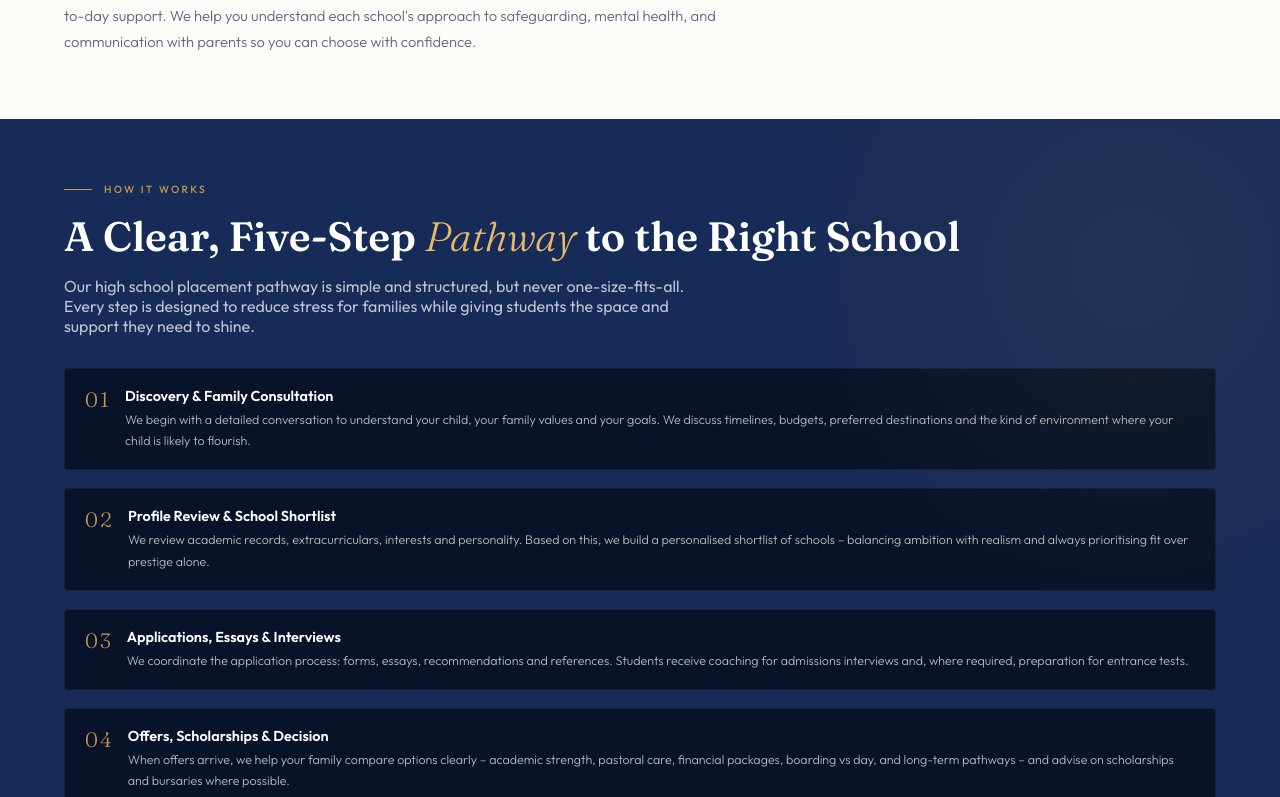
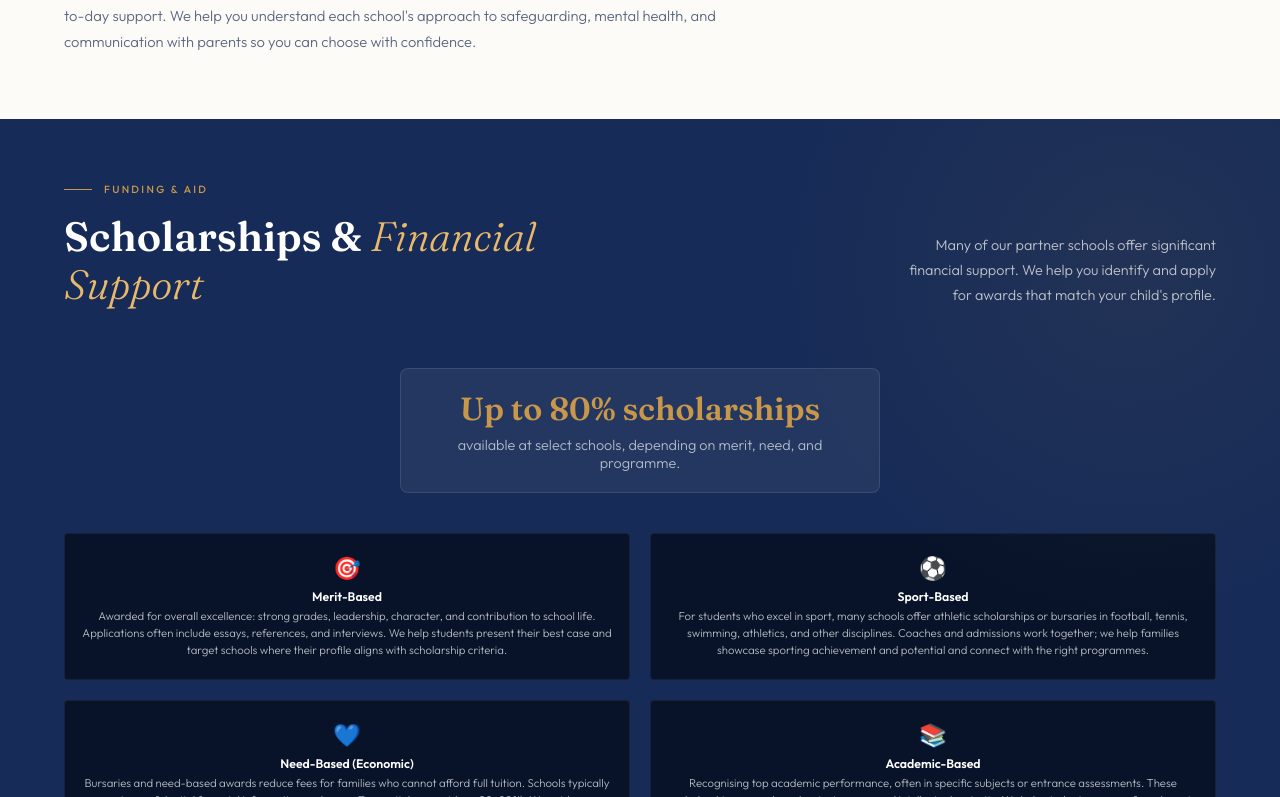
Before and after one commit to odbalogun/naledi, a React (Vite) app: page /high-school-placement in a window 1280 px wide. Shown: the part 4283-5080 px from the top of the page. Built offline with nearby package versions, Linux system fonts and the light colour scheme.

Commit message:
More cleanup and wrapping up of sections

```diff
--- a/src/App.css
+++ b/src/App.css
@@ -812,6 +812,29 @@ nav.solid {
   font-weight: 300;
 }
 
+/* Process section: scholarships (dark variant) */
+.process .svc-top .ttl { color: #fff; }
+.process .svc-top .ttl i { color: var(--gold2); }
+.process .svc-top > p { color: rgba(255,255,255,.72); }
+.process .scholarship-highlight {
+  background: rgba(255,255,255,.06);
+  border: 1px solid rgba(255,255,255,.1);
+  border-radius: 8px;
+}
+.process .scholarship-highlight p { color: rgba(255,255,255,.65); }
+.process .hs-scholarship-pillars .pil {
+  background: rgba(8,18,38,.92);
+  border: 1px solid rgba(255,255,255,.06);
+  box-shadow: none;
+}
+.process .hs-scholarship-pillars .pil:hover {
+  background: rgba(12,24,50,.95);
+  border-color: rgba(255,255,255,.1);
+  box-shadow: 0 8px 32px rgba(0,0,0,.2);
+}
+.process .hs-scholarship-pillars .pil h4 { color: #fff; }
+.process .hs-scholarship-pillars .pil p { color: rgba(255,255,255,.7); }
+
 /* TESTIMONIALS */
 .testimonials { background: var(--white); }
 .t-head { text-align: center; max-width: 560px; margin: 0 auto 60px; }
--- a/src/pages/HighSchoolPlacement.tsx
+++ b/src/pages/HighSchoolPlacement.tsx
@@ -441,8 +441,8 @@ function HighSchoolPlacement() {
 							<span>🏠</span>
 							<h4>On-Campus Boarding</h4>
 							<p>
-								Many of our partner schools offer on-campus boarding with
-								house parents, dedicated pastoral staff, and structured routines.
+								Many of our partner schools offer on-campus boarding with house
+								parents, dedicated pastoral staff, and structured routines.
 								Students live in houses or dormitories on school grounds, with
 								meals, study support, and activities built in. Ideal for
 								families who want everything in one place with strong
@@ -456,8 +456,8 @@ function HighSchoolPlacement() {
 								Some schools use supervised off-campus residences or
 								partner-owned accommodation, with transport to and from campus.
 								These options still provide oversight, curfews, and pastoral
-								check-ins while giving older students more independence. We
-								only recommend vetted, school-approved arrangements.
+								check-ins while giving older students more independence. We only
+								recommend vetted, school-approved arrangements.
 							</p>
 						</div>
 						<div className="pil reveal d3">
@@ -466,8 +466,8 @@ function HighSchoolPlacement() {
 							<p>
 								Homestay places students with carefully selected host families
 								near the school. Families are vetted for safety, warmth, and
-								ability to support international students. Homestay can offer
-								a home-away-from-home, cultural immersion, and often meals and
+								ability to support international students. Homestay can offer a
+								home-away-from-home, cultural immersion, and often meals and
 								transport. We work with schools and agencies that inspect and
 								monitor placements.
 							</p>
@@ -493,76 +493,8 @@ function HighSchoolPlacement() {
 				</div>
 			</section>
 
-			{/* High school process – timeline style */}
+			{/* Scholarships */}
 			<section className="process">
-				<div className="si">
-					<div className="reveal">
-						<div className="lbl">
-							<div className="lbl-line" />
-							<span>How It Works</span>
-						</div>
-						<h2 className="ttl w">
-							A Clear, Five-Step <i>Pathway</i> to the Right School
-						</h2>
-						<p
-							style={{
-								color: "rgba(255,255,255,.72)",
-								marginTop: 16,
-								maxWidth: 640,
-							}}
-						>
-							Our high school placement pathway is simple and structured, but
-							never one-size-fits-all. Every step is designed to reduce stress
-							for families while giving students the space and support they need
-							to shine.
-						</p>
-					</div>
-
-					<div className="hs-process-grid">
-						{[
-							{
-								n: "01",
-								title: "Discovery & Family Consultation",
-								desc: "We begin with a detailed conversation to understand your child, your family values and your goals. We discuss timelines, budgets, preferred destinations and the kind of environment where your child is likely to flourish.",
-							},
-							{
-								n: "02",
-								title: "Profile Review & School Shortlist",
-								desc: "We review academic records, extracurriculars, interests and personality. Based on this, we build a personalised shortlist of schools – balancing ambition with realism and always prioritising fit over prestige alone.",
-							},
-							{
-								n: "03",
-								title: "Applications, Essays & Interviews",
-								desc: "We coordinate the application process: forms, essays, recommendations and references. Students receive coaching for admissions interviews and, where required, preparation for entrance tests.",
-							},
-							{
-								n: "04",
-								title: "Offers, Scholarships & Decision",
-								desc: "When offers arrive, we help your family compare options clearly – academic strength, pastoral care, financial packages, boarding vs day, and long-term pathways – and advise on scholarships and bursaries where possible.",
-							},
-							{
-								n: "05",
-								title: "Visa, Travel & Ongoing Support",
-								desc: "Once a decision is made, we support visa applications, travel arrangements and pre-departure briefing. After arrival, we remain available to both students and parents as a familiar point of contact.",
-							},
-						].map((step, i) => (
-							<div
-								key={step.title}
-								className={`hs-process-step reveal d${i + 1}`}
-							>
-								<div className="hs-step-number">{step.n}</div>
-								<div className="hs-step-body">
-									<h4>{step.title}</h4>
-									<p>{step.desc}</p>
-								</div>
-							</div>
-						))}
-					</div>
-				</div>
-			</section>
-
-			{/* Scholarships */}
-			<section className="mission" style={{ background: "#fff" }}>
 				<div className="si">
 					<div className="svc-top reveal">
 						<div>
@@ -570,7 +502,7 @@ function HighSchoolPlacement() {
 								<div className="lbl-line" />
 								<span>Funding &amp; Aid</span>
 							</div>
-							<h2 className="ttl">
+							<h2 className="ttl w">
 								Scholarships &amp; <i>Financial Support</i>
 							</h2>
 						</div>
@@ -581,13 +513,11 @@ function HighSchoolPlacement() {
 						</p>
 					</div>
 					<div
-						className="reveal"
+						className="reveal scholarship-highlight"
 						style={{
 							textAlign: "center",
 							marginBottom: 40,
 							padding: "20px 24px",
-							background: "var(--sand)",
-							borderRadius: 8,
 							maxWidth: 480,
 							marginLeft: "auto",
 							marginRight: "auto",
@@ -607,7 +537,6 @@ function HighSchoolPlacement() {
 							style={{
 								margin: "8px 0 0",
 								fontSize: ".9rem",
-								color: "var(--mid)",
 								fontWeight: 300,
 							}}
 						>
@@ -644,22 +573,20 @@ function HighSchoolPlacement() {
 							<p>
 								Bursaries and need-based awards reduce fees for families who
 								cannot afford full tuition. Schools typically require
-								confidential financial information and may offer partial
-								support (e.g. 20–80%). We guide you through evidence
-								requirements and realistic expectations by school and
-								destination.
+								confidential financial information and may offer partial support
+								(e.g. 20–80%). We guide you through evidence requirements and
+								realistic expectations by school and destination.
 							</p>
 						</div>
 						<div className="pil reveal d4">
 							<span>📚</span>
 							<h4>Academic-Based</h4>
 							<p>
-								Recognising top academic performance, often in specific
-								subjects or entrance assessments. These scholarships reward
-								grades, test scores, and intellectual curiosity. We help
-								students prepare for relevant exams and present their academic
-								record clearly so schools can consider them for academic
-								awards.
+								Recognising top academic performance, often in specific subjects
+								or entrance assessments. These scholarships reward grades, test
+								scores, and intellectual curiosity. We help students prepare for
+								relevant exams and present their academic record clearly so
+								schools can consider them for academic awards.
 							</p>
 						</div>
 					</div>
--- a/src/pages/UndergraduatePostgraduate.tsx
+++ b/src/pages/UndergraduatePostgraduate.tsx
@@ -169,8 +169,9 @@ function UndergraduatePostgraduate() {
 							<p>
 								Whether you&apos;re aiming for a world-class undergraduate
 								degree or advancing your career with a postgraduate
-								qualification, Naledi Education connects African students with top
-								universities across the UK, USA, Canada, Australia, and beyond.
+								qualification, Naledi Education connects African students with
+								top universities across the UK, USA, Canada, Australia, and
+								beyond.
 							</p>
 							<p>
 								We support students at every stage, from bachelor&apos;s and
@@ -183,7 +184,7 @@ function UndergraduatePostgraduate() {
 				</div>
 			</section>
 
-			<section className="services">
+			<section className="process">
 				<div className="si">
 					<div className="svc-top reveal">
 						<div>
@@ -232,9 +233,147 @@ function UndergraduatePostgraduate() {
 				</div>
 			</section>
 
-			<section className="destinations">
+			{/* Pathway Programs */}
+			<section className="mission">
 				<div className="si">
-					<div className="d-top reveal">
+					<div className="svc-top reveal">
+						<div>
+							<div className="lbl">
+								<div className="lbl-line" />
+								<span>Curriculum Pathways</span>
+							</div>
+							<h2 className="ttl">
+								Foundation, <i>A-Levels</i> &amp; IB
+							</h2>
+						</div>
+						<p>
+							We guide families through the main qualification routes that lead
+							to university and beyond. Each pathway has different strengths and
+							fit; we help you choose and prepare for the right one.
+						</p>
+					</div>
+					<div className="pillars">
+						<div className="pil reveal d1">
+							<span>📐</span>
+							<h4>Foundation Programmes</h4>
+							<p>
+								Foundation years bridge the gap between local or alternative
+								qualifications and direct entry to university. They typically
+								last one year and focus on subject knowledge, academic English,
+								and study skills. Ideal for students who need to meet entry
+								requirements for a specific country or institution. We work with
+								recognised foundation providers in the UK, Europe, and Australia
+								that offer progression to degree programmes.
+							</p>
+						</div>
+						<div className="pil reveal d2">
+							<span>📜</span>
+							<h4>A-Levels</h4>
+							<p>
+								A-Levels are the gold standard for university entry in the UK
+								and widely recognised globally. Students usually take three or
+								four subjects over two years (Years 12–13), with deep focus and
+								final exams. A-Levels suit students who prefer depth over
+								breadth and excel in chosen subjects. We help families choose
+								schools with strong A-Level provision and the right subject
+								combinations for their target degree and destination.
+							</p>
+						</div>
+						<div className="pil reveal d3">
+							<span>🌍</span>
+							<h4>International Baccalaureate (IB)</h4>
+							<p>
+								The IB Diploma Programme is a two-year, broad and rigorous
+								curriculum recognised by universities worldwide. Students take
+								six subjects plus the core (Theory of Knowledge, Extended Essay,
+								CAS). The IB suits academically strong, well-rounded students
+								who thrive in inquiry-based learning and want a globally
+								portable qualification. We support applications to IB schools
+								and help students understand the demands and rewards of the
+								programme.
+							</p>
+						</div>
+					</div>
+				</div>
+			</section>
+
+			{/* Specialist pathways */}
+			<section className="services">
+				<div className="si">
+					<div className="svc-top reveal">
+						<div>
+							<div className="lbl">
+								<div className="lbl-line" />
+								<span>Specialist Pathways</span>
+							</div>
+							<h2 className="ttl">
+								Fashion, <i>Medical</i> &amp; Aviation Schools
+							</h2>
+						</div>
+						<p>
+							We support applicants targeting specialist and professional
+							schools with distinct entry requirements and portfolios.
+						</p>
+					</div>
+					<div className="pillars">
+						<div className="pil reveal d1">
+							<span>👗</span>
+							<h4>Fashion Schools</h4>
+							<p>
+								From design and merchandising to luxury and sustainability, we
+								guide applicants to leading fashion schools and programmes in
+								the UK, Europe, and the US. We help you prepare portfolios,
+								personal statements, and interviews so your creative vision and
+								technical skills stand out to admissions panels.
+							</p>
+						</div>
+						<div className="pil reveal d2">
+							<span>🩺</span>
+							<h4>Medical Schools</h4>
+							<p>
+								Entry to medicine is highly competitive and varies by country.
+								We support aspiring doctors with course selection (e.g. standard
+								MBBS/MD, graduate entry, and international programmes),
+								UCAT/BMAT and other admissions test preparation, work experience
+								and personal statement guidance, and interview prep for UK,
+								Irish, European, and further afield medical schools.
+							</p>
+						</div>
+						<div className="pil reveal d3">
+							<span>✈️</span>
+							<h4>Aviation Schools</h4>
+							<p>
+								Pilot training and aviation degree programmes combine academic
+								study with flight training and licensing. We help students
+								identify accredited aviation schools and universities,
+								understand requirements (medical, aptitude, and academic), and
+								prepare applications for integrated or modular pathways to
+								commercial or professional pilot licences and related careers.
+							</p>
+						</div>
+					</div>
+					<p
+						className="reveal"
+						style={{
+							marginTop: 28,
+							maxWidth: 720,
+							fontSize: ".92rem",
+							color: "var(--mid)",
+							lineHeight: 1.75,
+							fontWeight: 300,
+						}}
+					>
+						Fashion, medical, and aviation are three of the specialist areas we
+						work with regularly. We also support applicants to other
+						professional and specialist schools; get in touch to discuss your
+						pathway.
+					</p>
+				</div>
+			</section>
+
+			<section className="process">
+				<div className="si">
+					<div className="svc-top reveal on">
 						<div>
 							<div className="lbl">
 								<div className="lbl-line" />
@@ -330,7 +469,16 @@ function UndergraduatePostgraduate() {
 								>
 									<span className="faq-q">{item.q}</span>
 									<span className="faq-chevron">
-										<svg width="20" height="20" viewBox="0 0 24 24" fill="none" stroke="currentColor" strokeWidth="2" strokeLinecap="round" strokeLinejoin="round">
+										<svg
+											width="20"
+											height="20"
+											viewBox="0 0 24 24"
+											fill="none"
+											stroke="currentColor"
+											strokeWidth="2"
+											strokeLinecap="round"
+											strokeLinejoin="round"
+										>
 											<path d="M6 9l6 6 6-6" />
 										</svg>
 									</span>
```
